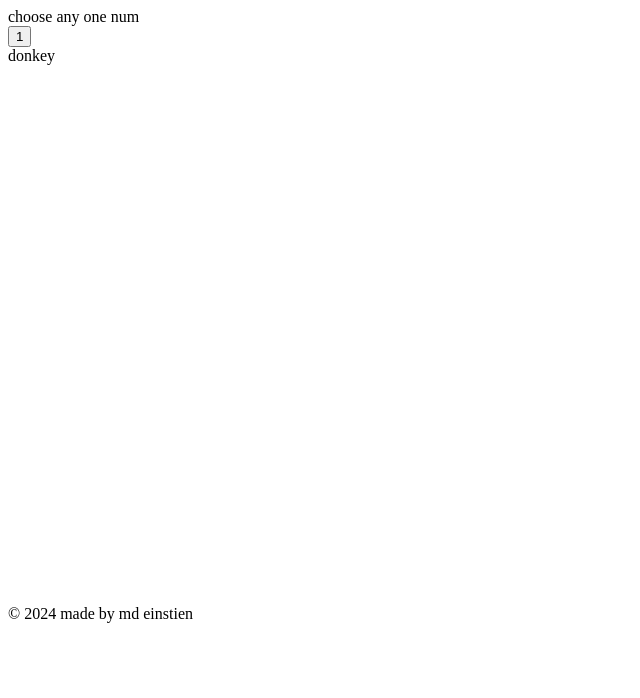
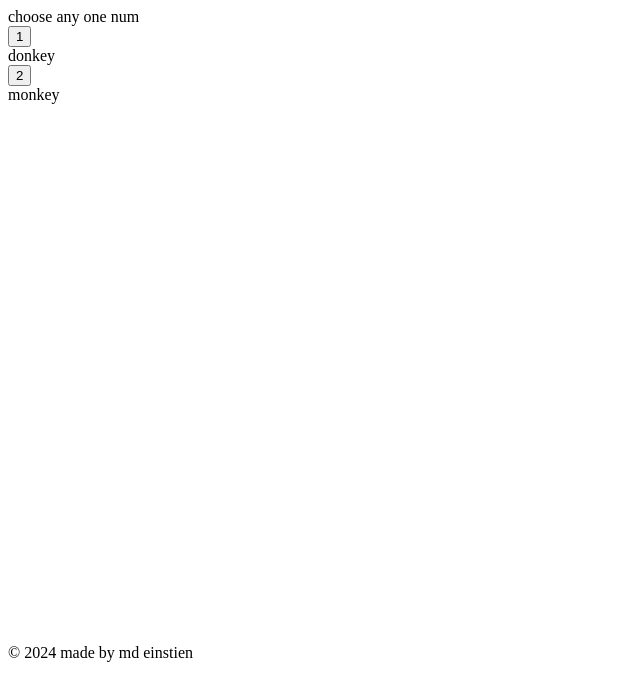
Before and after one commit to Gittu02/data, a plain HTML site: page index.html in a window 1280 px wide. Shown: the whole page, without its empty margins (0-640 px from the left). Drawn offline with Linux system fonts and the light colour scheme.

Commit message:
Update index.html

```diff
--- a/index.html
+++ b/index.html
@@ -24,6 +24,10 @@ choose any one num
 <button type="button" class="collapsible" class="nu">1</button>
 <div class="content">
   donkey
+</div>
+    <button type="button" class="collapsible" class="nu">2</button>
+<div class="content">
+  monkey
 </div>
   </div><br>
  <div>
```
